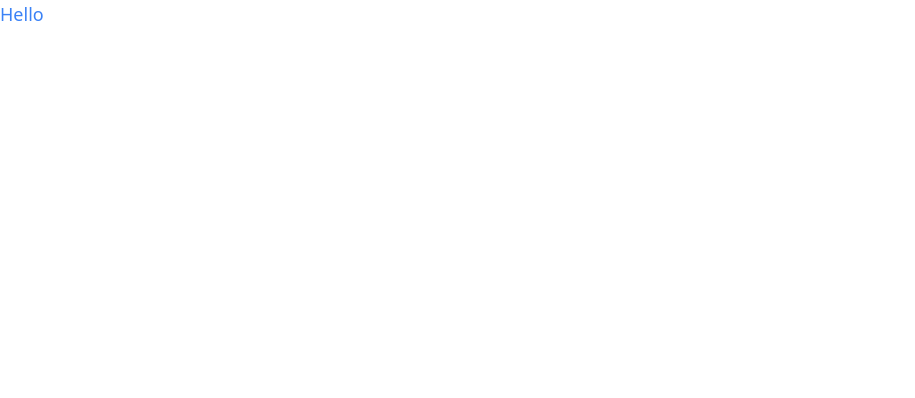
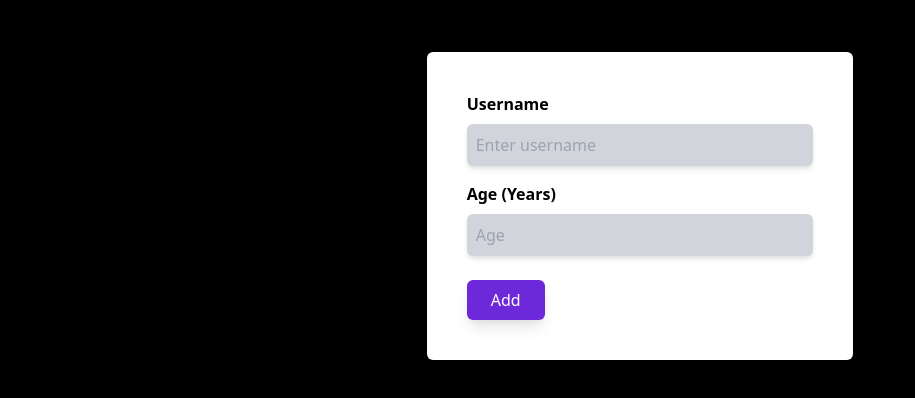
Before and after one commit to FuryACE007/userData, a React (Create React App) app: page / in a window 1280 px wide. Shown: the top 398 px of the page, without its empty margins (0-915 px from the left). Built offline with nearby package versions, Linux system fonts and the light colour scheme.

Commit message:
roughly designed the page layout

```diff
--- a/src/App.js
+++ b/src/App.js
@@ -1,5 +1,12 @@
+import UserForm from "./components/UserForm";
+
 function App() {
-  return <div className=" text-lg text-blue-500">Hello</div>;
-}
+  return (
+    <div className=" bg-black min-h-screen">
+      <p className=" text-lg">Hello</p>
+      <UserForm />
+    </div>
+  );
+};
 
 export default App;
--- /dev/null
+++ b/src/components/UserForm.js
@@ -0,0 +1,19 @@
+const UserForm = () => {
+  return (
+    <div className="container flex flex-col w-1/3 mx-auto bg-white rounded-md p-10 mt-6">
+      <form className="">
+        <div>
+          <label className="block w-full mb-2 font-bold">Username</label>
+          <input className= "w-full p-2 bg-gray-300 border border-transparent rounded-md shadow-md " type="text" placeholder="Enter username" />
+        </div>
+        <div className="my-4">
+          <label className="block w-full my-2 font-bold">Age (Years)</label>
+          <input className= "w-full p-2 bg-gray-300 border border-transparent rounded-md shadow-md " type="number" placeholder="Age" />
+        </div>
+        <button type = "submit" className ="items-center p-2 px-6 mt-2 text-white transition-all bg-purple-700 rounded-md shadow-lg w-max hover:bg-purple-800 hover:shadow-none">Add</button>
+      </form>
+    </div>
+  );
+};
+
+export default UserForm;
```
